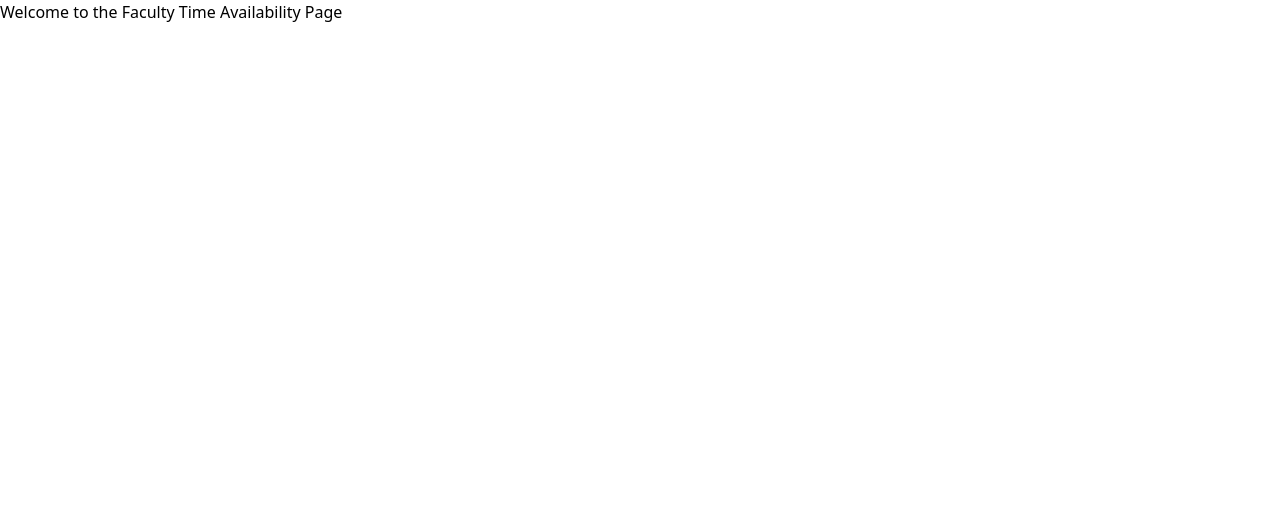
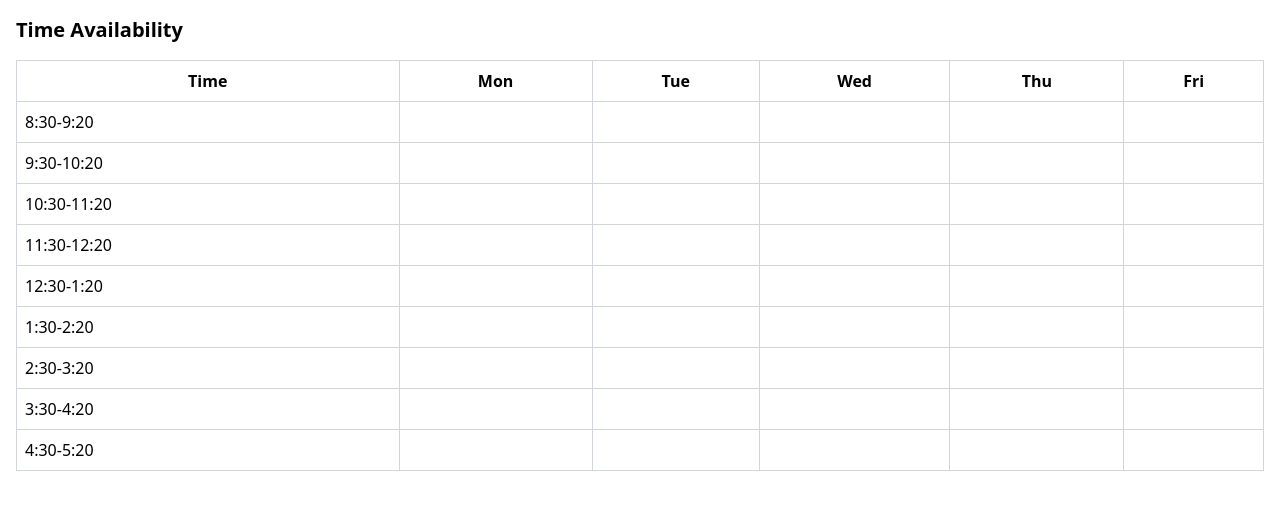
Before and after one commit to ChinaiArman/AWSFinalProject, a React (Vite) app in the folder client/: page /faculty/time-availability in a window 1280 px wide. Shown: the top 510 px of the page. Built offline with nearby package versions, Linux system fonts and the light colour scheme.

Commit message:
Add Time/Schedule table code

```diff
--- a/client/src/pages/faculty/TimeAvailability.jsx
+++ b/client/src/pages/faculty/TimeAvailability.jsx
@@ -1,7 +1,64 @@
-import React from 'react';
+import React, { useState } from "react";
 
-const TimeAvailability = () => {
-  return <h1>Welcome to the Faculty Time Availability Page</h1>;
-};
+function TimeAvailability() {
+  const days = ["Mon", "Tue", "Wed", "Thu", "Fri"];
+  const timeSlots = [
+    "8:30-9:20",
+    "9:30-10:20",
+    "10:30-11:20",
+    "11:30-12:20",
+    "12:30-1:20",
+    "1:30-2:20",
+    "2:30-3:20",
+    "3:30-4:20",
+    "4:30-5:20",
+  ];
+
+  const [availability, setAvailability] = useState(
+    Array(timeSlots.length)
+      .fill(null)
+      .map(() => Array(days.length).fill(false))
+  );
+
+  const toggleAvailability = (row, col) => {
+    const newAvailability = [...availability];
+    newAvailability[row][col] = !newAvailability[row][col];
+    setAvailability(newAvailability);
+  };
+
+  return (
+    <div className="p-4">
+      <h1 className="text-xl font-bold mb-4">Time Availability</h1>
+      <table className="table-auto border-collapse border border-gray-300 w-full">
+        <thead>
+          <tr>
+            <th className="border border-gray-300 p-2">Time</th>
+            {days.map((day) => (
+              <th key={day} className="border border-gray-300 p-2">
+                {day}
+              </th>
+            ))}
+          </tr>
+        </thead>
+        <tbody>
+          {timeSlots.map((slot, rowIndex) => (
+            <tr key={rowIndex}>
+              <td className="border border-gray-300 p-2">{slot}</td>
+              {days.map((day, colIndex) => (
+                <td
+                  key={colIndex}
+                  className="border border-gray-300 p-2 text-center cursor-pointer"
+                  onClick={() => toggleAvailability(rowIndex, colIndex)}
+                >
+                  {availability[rowIndex][colIndex] ? "✓" : ""}
+                </td>
+              ))}
+            </tr>
+          ))}
+        </tbody>
+      </table>
+    </div>
+  );
+}
 
 export default TimeAvailability;
```
